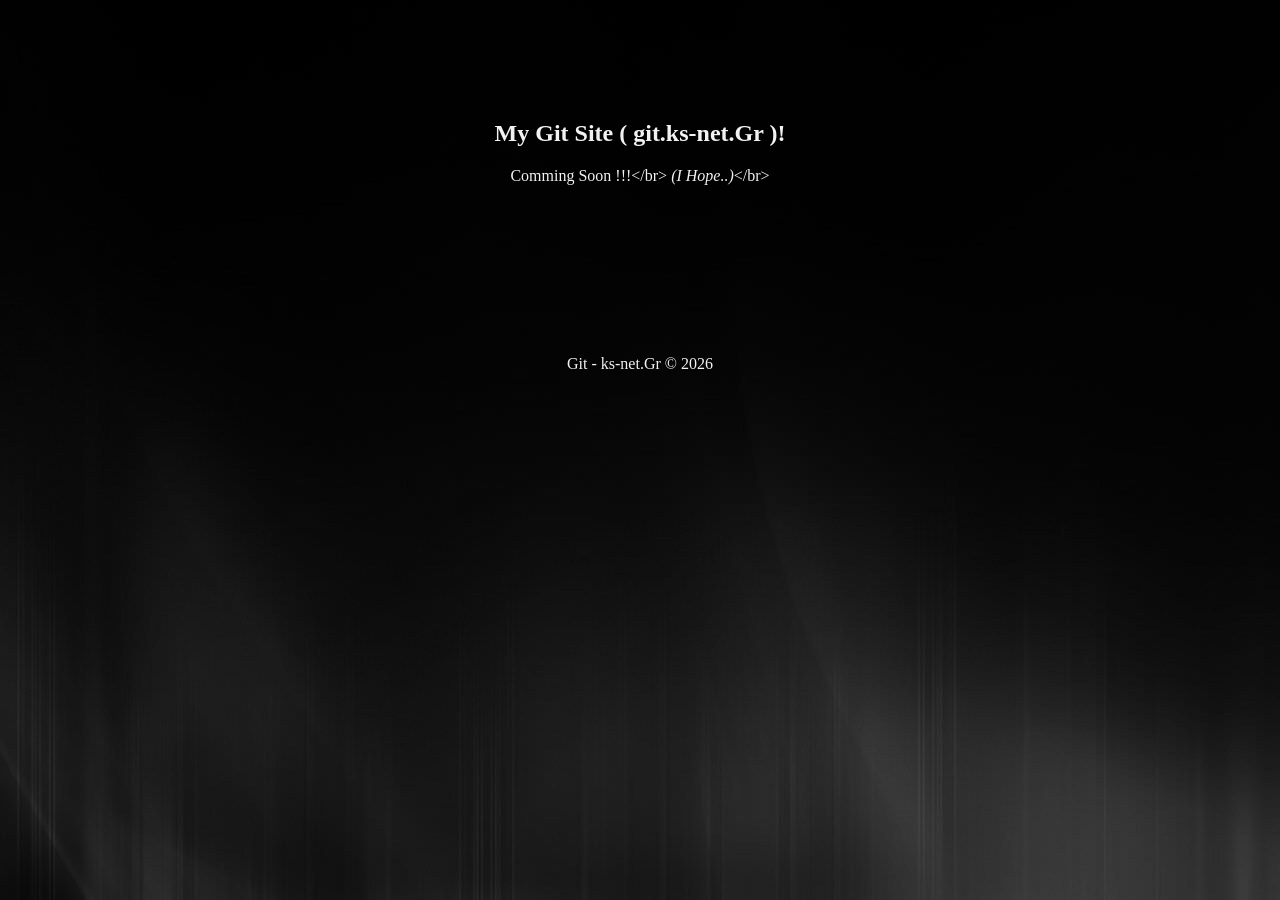
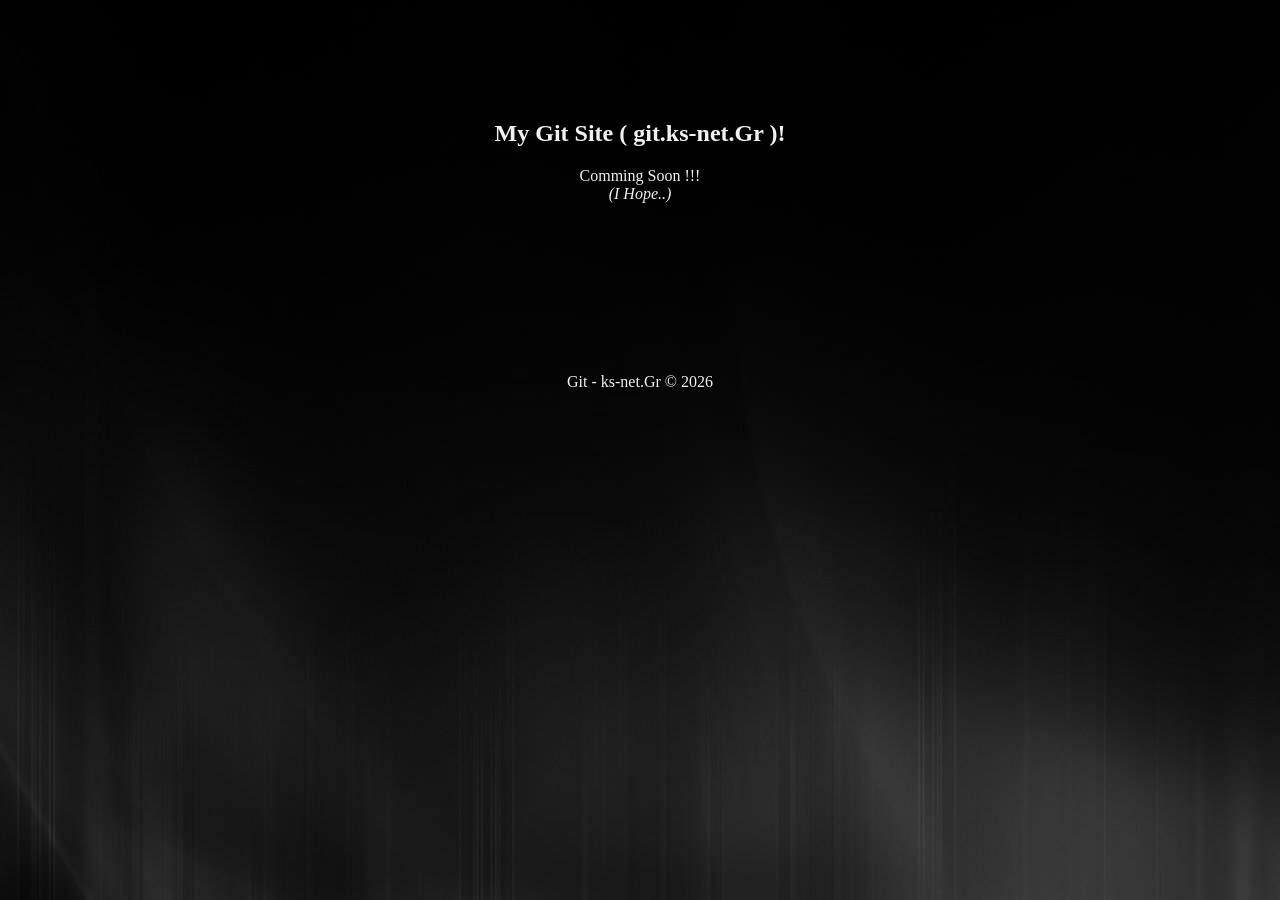
Before and after one commit to ks-net/Jekyll-ks-net.Gr, a Jekyll site: the page built from index.md, in a window 1280 px wide. Built offline with Jekyll 4.4.1, drawn with Linux system fonts in a browser that asks for light colours.

```diff
--- a/index.md
+++ b/index.md
@@ -9,7 +9,7 @@ layout: basic
 <!-- index.md start-->
 <div markdown="1" class="home-msg">
 # My Git Site ( git.ks-net.Gr )!
-Comming Soon !!!</br>
-*(I Hope..)*</br>
+Comming Soon !!!<br>
+*(I Hope..)*<br>
 </div>
 <!-- index.md end -->
```
